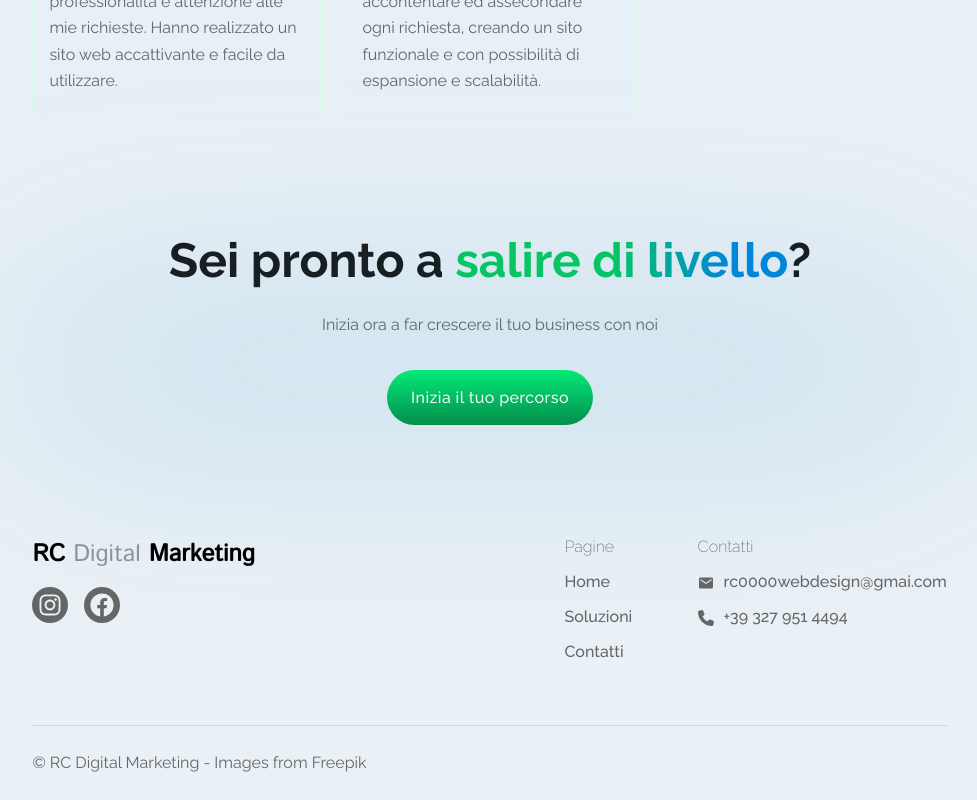
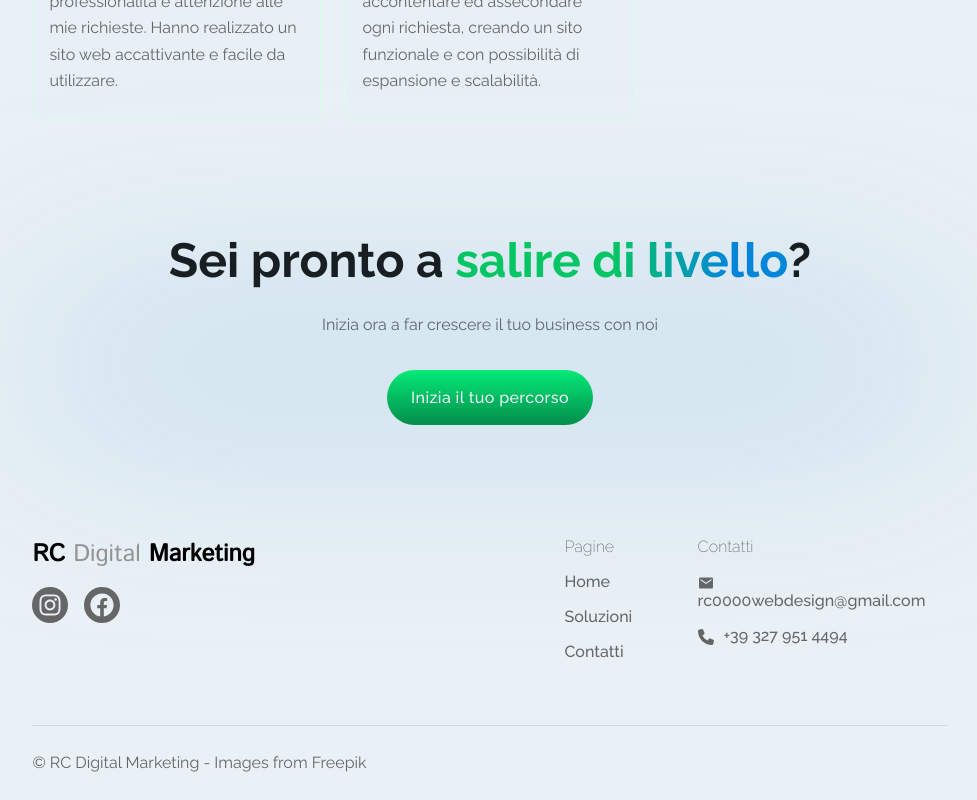
Before and after one commit to ericc3n/rc-digital-marketing-2.0, a Next.js app: page / in a window 1280 px wide. Shown: the part 1814-2614 px from the top of the page, without its empty margins (150-1127 px from the left). Built offline with nearby package versions, Linux system fonts and the light colour scheme.

Commit message:
Piccolo bug

```diff
--- a/src/data/contacts.ts
+++ b/src/data/contacts.ts
@@ -4,6 +4,6 @@ interface ContactsType {
 }
 
 export const contacts: ContactsType = {
-  email: "rc0000webdesign@gmai.com",
+  email: "rc0000webdesign@gmail.com",
   tel: "+39 327 951 4494"
 }
```
